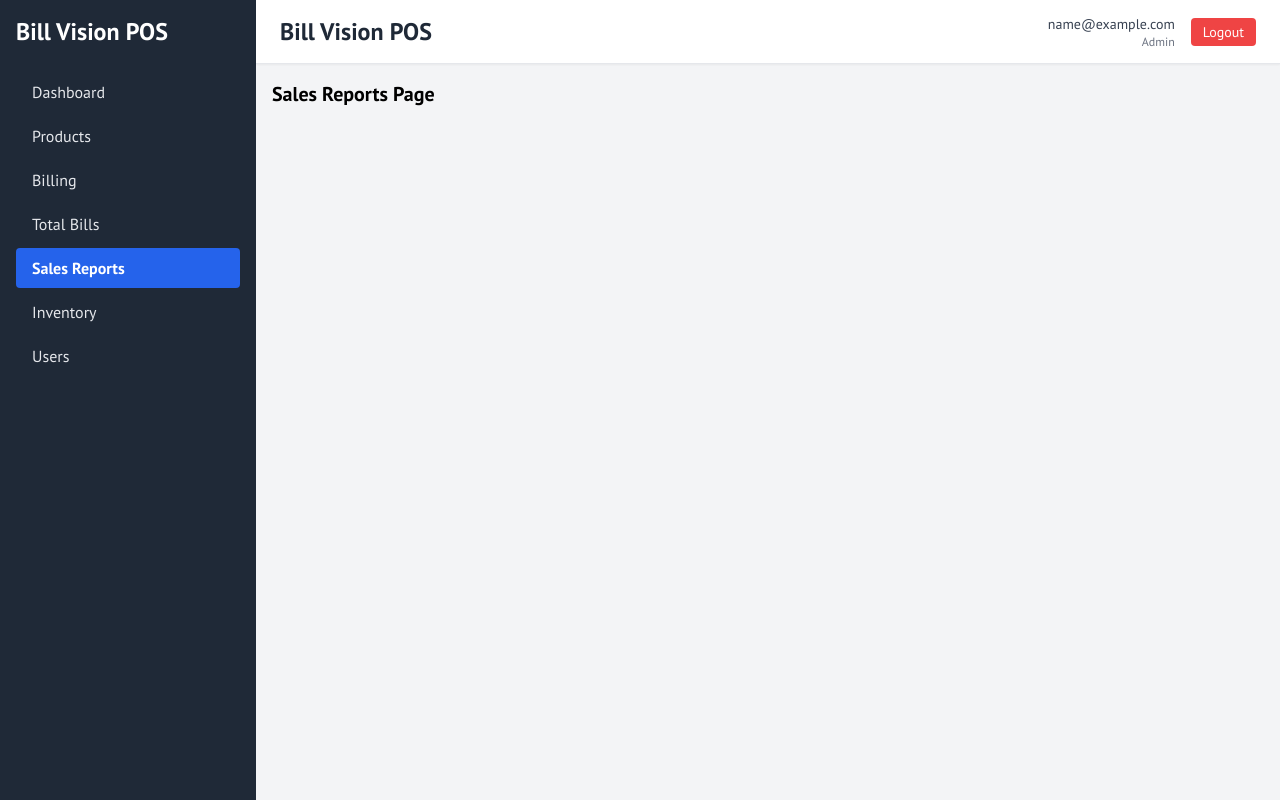
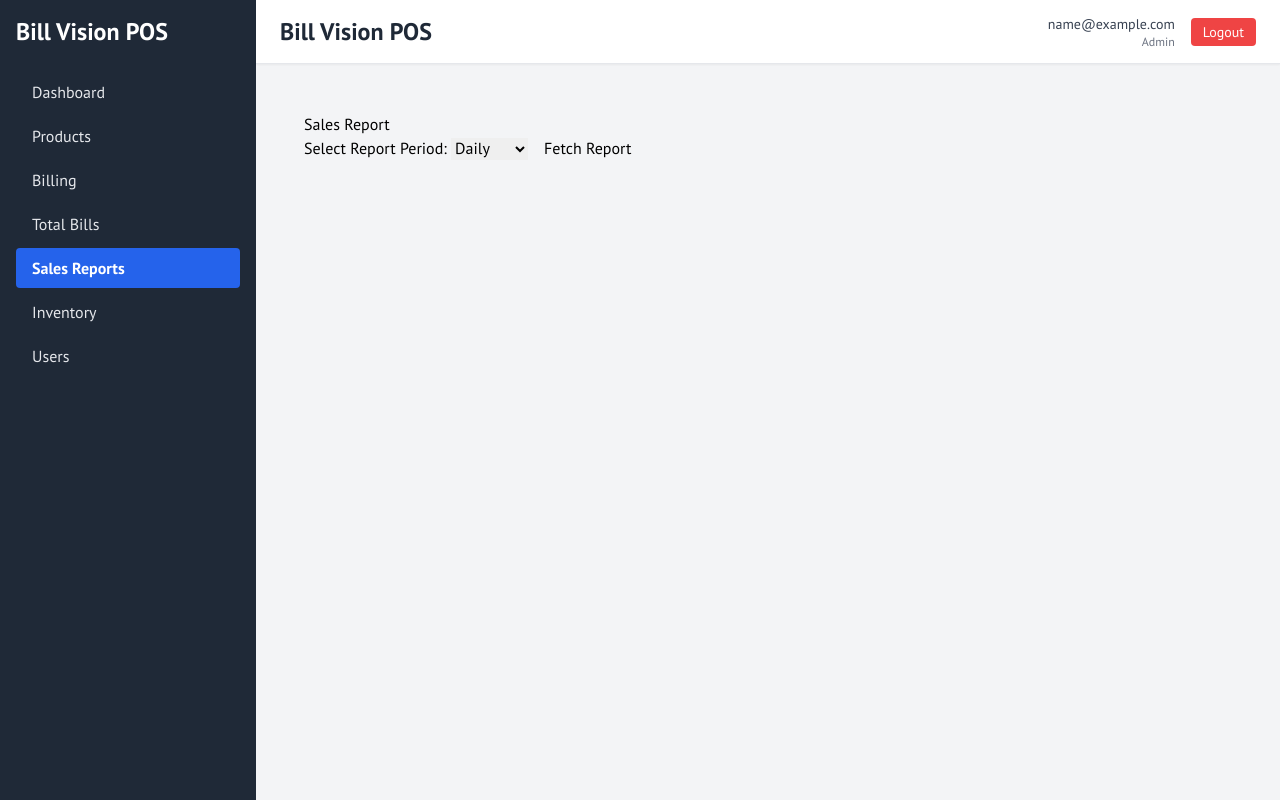
Before and after one commit to kriskris-27/Retail_POS_byKRIS, a React (Vite) app in the folder frontend/: page /reports in a window 1280 px wide. Built offline with nearby package versions, Linux system fonts and the light colour scheme; no server answers; sample sign-in values are in the browser's storage.

Commit message:
report page added

```diff
--- a/frontend/src/pages/Reports.tsx
+++ b/frontend/src/pages/Reports.tsx
@@ -1,4 +1,85 @@
-const Reports = () => {
-    return <h1 className="text-xl font-semibold">Sales Reports Page</h1>;
-  };
-  export default Reports;
+import React, { useState } from "react";
+const BASE_URL = import.meta.env.VITE_API_BASE_URL;
+
+interface ReportData {
+    period: string;
+    totalRevenue: number;
+    totalProfit: number;
+    salesCount: number;
+}
+
+const Reports: React.FC = () => {
+    const [period, setPeriod] = useState("daily");
+    const [report, setReport] = useState<ReportData | null>(null);
+    const [loading, setLoading] = useState(false);
+    const [error, setError] = useState("");
+
+    const fetchReport = async () => {
+        setLoading(true);
+        setError("");
+        setReport(null);
+        try {
+            const response = await fetch(`${BASE_URL}/api/advanced-reports/sales-report?period=${period}`, {
+                credentials: "include"
+            });
+            if (!response.ok) {
+                throw new Error("Failed to fetch report");
+            }
+            const data = await response.json();
+            setReport(data);
+        } catch (err: unknown) {
+            setError(err instanceof Error ? err.message : "Unexpected error");
+        } finally {
+            setLoading(false);
+        }
+    };
+
+    const handleSubmit = (e: React.FormEvent<HTMLFormElement>) => {
+        e.preventDefault();
+        fetchReport();
+    };
+
+    return (
+        <div style={{ margin: "2rem" }}>
+            <h1>Sales Report</h1>
+            <form onSubmit={handleSubmit}>
+                <label htmlFor="period">
+                    Select Report Period:{" "}
+                    <select
+                        id="period"
+                        value={period}
+                        onChange={(e) => setPeriod(e.target.value)}
+                    >
+                        <option value="daily">Daily</option>
+                        <option value="weekly">Weekly</option>
+                        <option value="monthly">Monthly</option>
+                    </select>
+                </label>
+                <button type="submit" style={{ marginLeft: "1rem" }}>
+                    Fetch Report
+                </button>
+            </form>
+            {loading && <p>Loading...</p>}
+            {error && <p style={{ color: "red" }}>Error: {error}</p>}
+            {report && (
+                <div style={{ marginTop: "2rem" }}>
+                    <h2>Report Data</h2>
+                    <p>
+                        <strong>Period:</strong> {report.period}
+                    </p>
+                    <p>
+                        <strong>Total Revenue:</strong> {report.totalRevenue}
+                    </p>
+                    <p>
+                        <strong>Total Profit:</strong> {report.totalProfit}
+                    </p>
+                    <p>
+                        <strong>Sales Count:</strong> {report.salesCount}
+                    </p>
+                </div>
+            )}
+        </div>
+    );
+};
+
+export default Reports;
```
